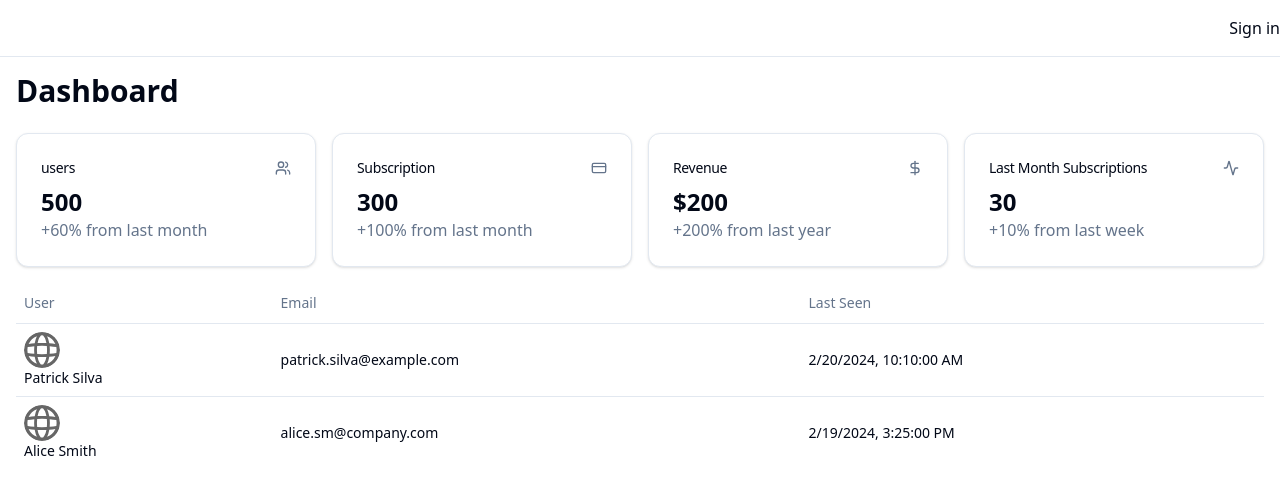
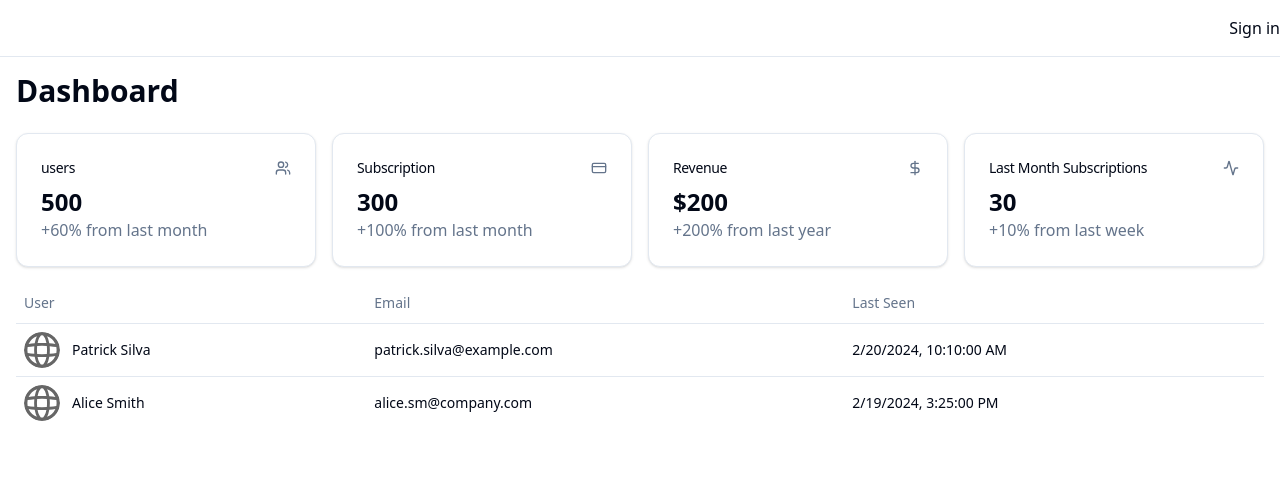
Before and after one commit to Patrickbpds/dashboard-admin, a Next.js app: page / in a window 1280 px wide. Shown: the top 494 px of the page. Built offline with nearby package versions, Linux system fonts and the light colour scheme.

Commit message:
fix: centering avatar component next to name

```diff
--- a/src/components/users-table.tsx
+++ b/src/components/users-table.tsx
@@ -37,6 +37,7 @@ export function UsersTable({ data }: { data: User[] }) {
         {data.map((user) => (
           <TableRow key={user.id}>
             <TableCell>
+              <div className="flex items-center gap-3">
                 <Avatar className="h-9 w-9">
                   <AvatarImage
                     src="/globe.svg"
@@ -47,6 +48,7 @@ export function UsersTable({ data }: { data: User[] }) {
                   </AvatarFallback>
                 </Avatar>
                 {user.firstName} {user.lastName}
+              </div>
             </TableCell>
             <TableCell>{user.emailAddresses[0].emailAddress}</TableCell>
             <TableCell>
```
Lines whose indentation alone changed are shown as unchanged.
